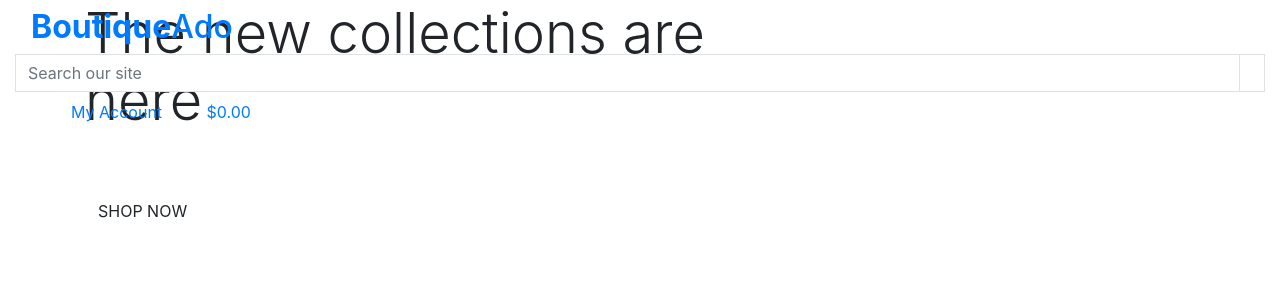
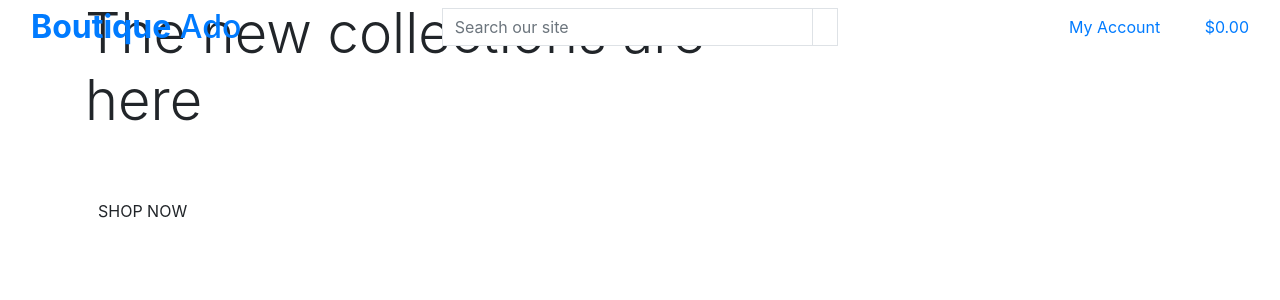
Before and after one commit to RyanLovell89/boutique_ado, a Django app: page / in a window 1280 px wide. Shown: the top 300 px of the page. Run offline with Django 3.2, Linux system fonts and the light colour scheme; some libraries are stand-ins or nearby versions.

Commit message:
made changes so header format is now correct

```diff
--- a/templates/base.html
+++ b/templates/base.html
@@ -35,27 +35,27 @@
   <body>
     <header class="container-fluid fixed-top">
         <div class="row">
-            <div class="col-12 col lg-4 my-auto py-1 py-lg-0 text-center text-lg-left">
+            <div class="col-12 col-lg-4 my-auto py-1 py-lg-0 text-center text-lg-left">
                 <a href="{% url 'home' %}" class="nav-link main-logo-link">
-                    <h2 class="logo-font text-black my-0"><strong>Boutique</strong>Ado</h2>
+                    <h2 class="logo-font text-black my-0"><strong>Boutique</strong> Ado</h2>
                 </a>
             </div>
-            <div class="col-12 col lg-4 my-auto py-1 py-lg-0">
+            <div class="col-12 col-lg-4 my-auto py-1 py-lg-0">
                 <form method="GET" action="">
                     <div class="input-group w-100">
                         <input class="form-control border border-black rounded-0" type="text" name="q" placeholder="Search our site">
                         <div class="input-group-append">
                             <button class="form-control btn btn-black border border-black rounded-0" type="submit">
                                 <span class="icon">
-                                    <i class="fas fa-searh"></i>
+                                    <i class="fas fa-search"></i>
                                 </span>
                             </button>
                         </div>
                     </div>
                 </form>
             </div>
-            <div class="col-12 col lg-4 my-auto py-1 py-lg-0">
-                <ul clsss="list-inline list-unstyled text-cover text-lg-right my-0">
+            <div class="col-12 col-lg-4 my-auto py-1 py-lg-0">
+                <ul class="list-inline list-unstyled text-center text-lg-right my-0">
                     <li class="list-inline-item dropdown">
                         <a class="text-black nav-link" href="#" id="user-options" data-toggle="dropdown" aria-haspopup="true" aria-expanded="false">
                             <div class="text-center">
@@ -63,7 +63,7 @@
                                 <p class="my-0">My Account</p>
                             </div>
                         </a>
-                        <div class="dropdown-menu border-0" aria-labelledby="user-option">
+                        <div class="dropdown-menu border-0" aria-labelledby="user-options">
                             {% if request.user.is_authenticated %}
                                 {% if request.user.is_superuser %}
                                     <a href="" class="dropdown-item">Product Management</a>
@@ -77,12 +77,12 @@
                         </div>
                     </li>
                     <li class="list-inline-item">
-                        <a class="{% if grand_total %}text-info font-weight-bold{% else %}text-black{% endif %} n nav-link" href="">
+                        <a class="{% if grand_total %}text-info font-weight-bold{% else %}text-black{% endif %} nav-link" href="">
                             <div class="text-center">
                                 <div><i class="fas fa-shopping-bag fa-lg"></i></div>
                                 <p class="my-0">
                                     {% if grand_total %}
-                                        $({ grand_total|floatformat:2 })
+                                        ${{ grand_total|floatformat:2 }}
                                     {% else %}
                                         $0.00
                                     {% endif %}
@@ -94,6 +94,7 @@
             </div>
         </div>
     </header>
+
 
     {% if messages %}
     <div class="message-container"></div>
```
